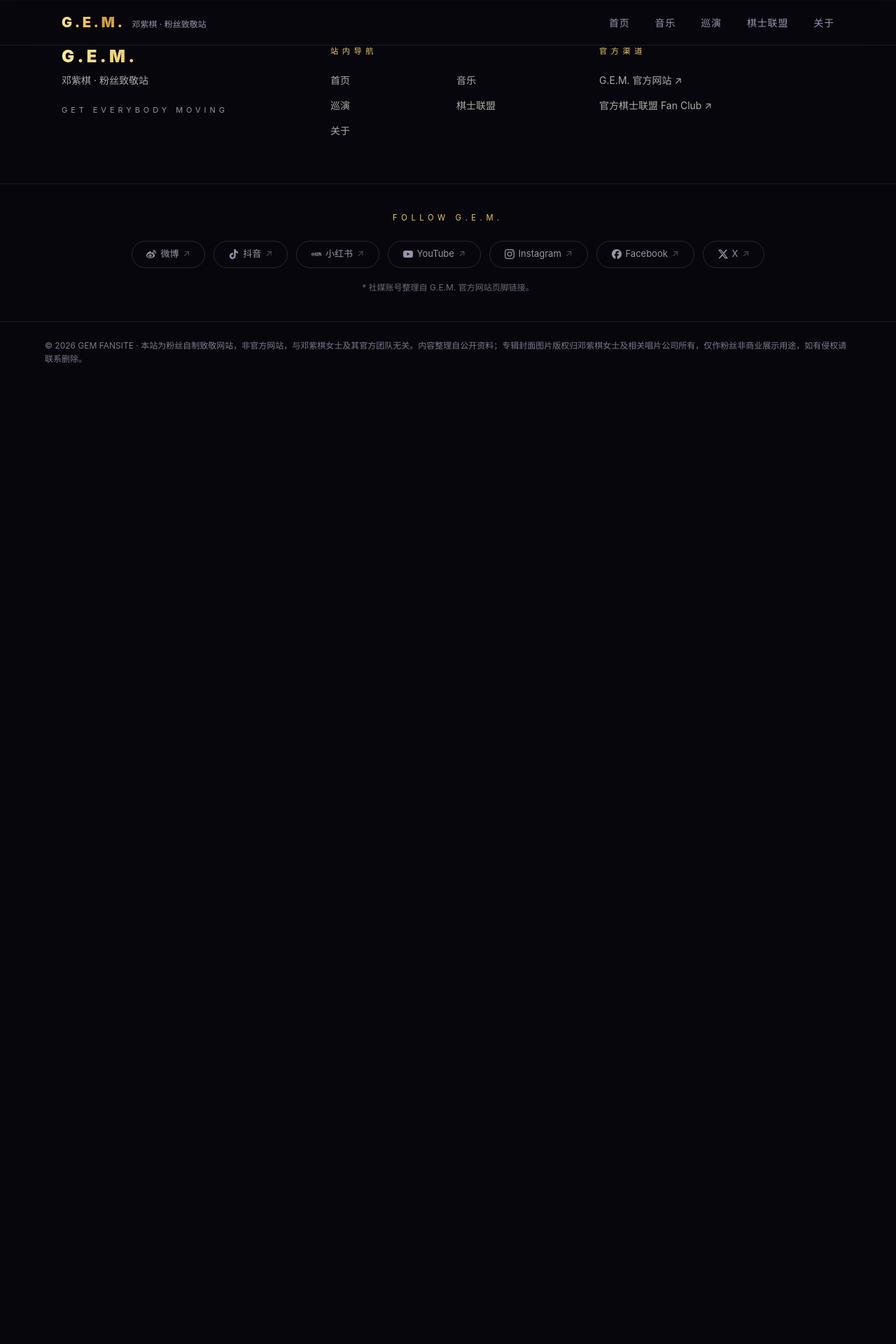
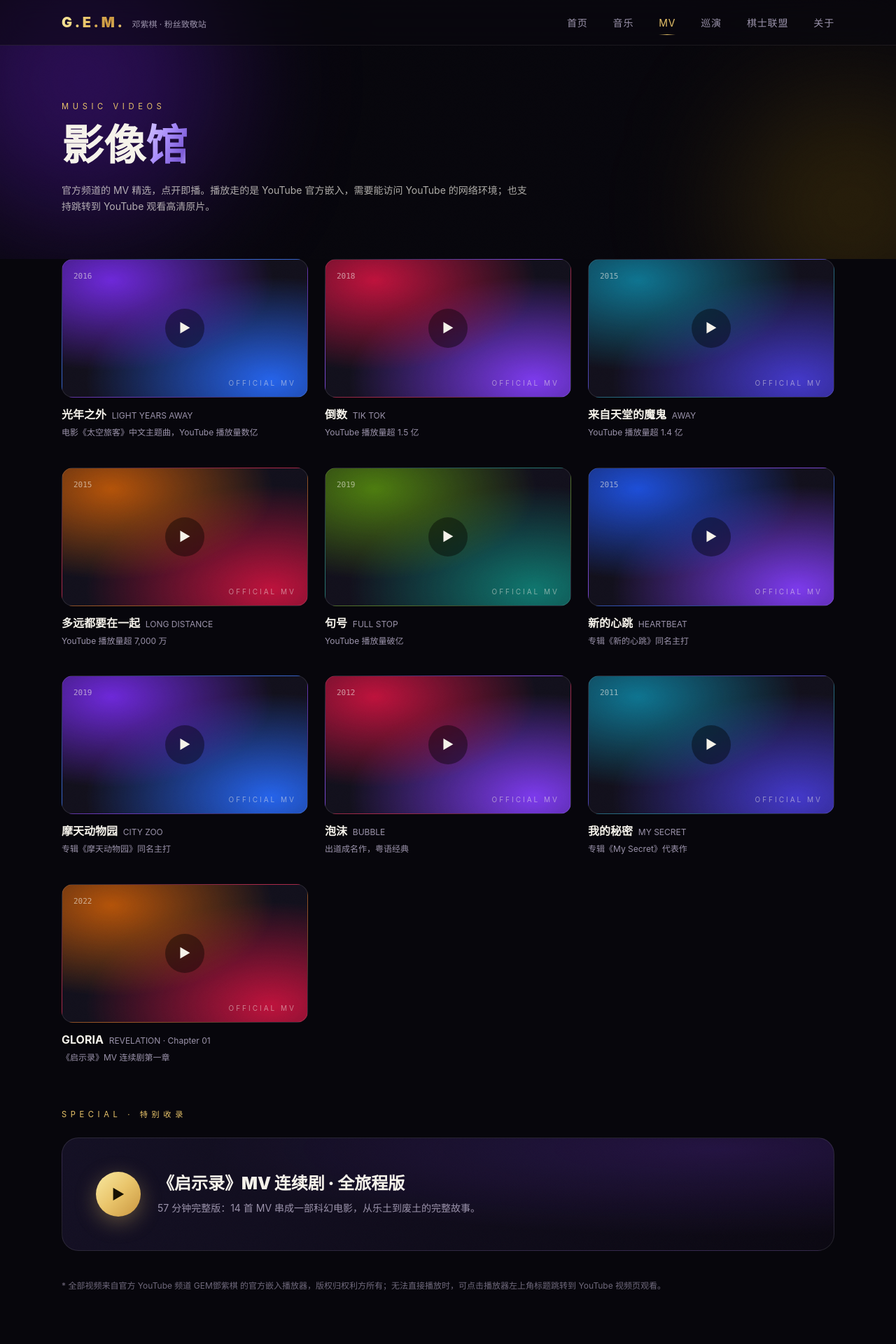
Before and after one commit to xxxxxxx-bot/gem-fansite, a Vue app: page /mv in a window 1280 px wide. Shown: the top 1920 px of the page at 70% size. Before the commit the page ends 800 px from the top, so only its background shows below. Built offline with nearby package versions, Linux system fonts and the light colour scheme.

Commit message:
新增 /mv 影像馆：10 首官方 MV + 启示录 57 分钟特别收录，官方 YouTube 嵌入播放

```diff
--- a/src/components/FooterBar.vue
+++ b/src/components/FooterBar.vue
@@ -6,6 +6,7 @@
 const links = [
   { to: '/', label: '首页' },
   { to: '/music', label: '音乐' },
+  { to: '/mv', label: 'MV' },
   { to: '/tour', label: '巡演' },
   { to: '/fanclub', label: '棋士联盟' },
   { to: '/about', label: '关于' },
--- a/src/components/NavBar.vue
+++ b/src/components/NavBar.vue
@@ -5,6 +5,7 @@
 const links = [
   { to: '/', label: '首页' },
   { to: '/music', label: '音乐' },
+  { to: '/mv', label: 'MV' },
   { to: '/tour', label: '巡演' },
   { to: '/fanclub', label: '棋士联盟' },
   { to: '/about', label: '关于' },
--- /dev/null
+++ b/src/data/mvs.js
@@ -0,0 +1,20 @@
+// MV 全部来自官方 YouTube 频道 GEM鄧紫棋（UCsLWG2t7n9LFsvH0wR2rtpw），站内以官方嵌入播放
+export const mvs = [
+  { title: '光年之外', en: 'LIGHT YEARS AWAY', year: '2016', videoId: 'T4SimnaiktU', note: '电影《太空旅客》中文主题曲，YouTube 播放量数亿' },
+  { title: '倒数', en: 'TIK TOK', year: '2018', videoId: 'ma7r2HGqwXs', note: 'YouTube 播放量超 1.5 亿' },
+  { title: '来自天堂的魔鬼', en: 'AWAY', year: '2015', videoId: 'FWtbGkpdoP4', note: 'YouTube 播放量超 1.4 亿' },
+  { title: '多远都要在一起', en: 'LONG DISTANCE', year: '2015', videoId: 'D9ksLn6hZ7Q', note: 'YouTube 播放量超 7,000 万' },
+  { title: '句号', en: 'FULL STOP', year: '2019', videoId: '7XlqcS6B7WA', note: 'YouTube 播放量破亿' },
+  { title: '新的心跳', en: 'HEARTBEAT', year: '2015', videoId: 'vDR-e3W6ARc', note: '专辑《新的心跳》同名主打' },
+  { title: '摩天动物园', en: 'CITY ZOO', year: '2019', videoId: 'A6gIat5xLWI', note: '专辑《摩天动物园》同名主打' },
+  { title: '泡沫', en: 'BUBBLE', year: '2012', videoId: 'mGeiABBB5f8', note: '出道成名作，粤语经典' },
+  { title: '我的秘密', en: 'MY SECRET', year: '2011', videoId: '8XcmT8-ZByA', note: '专辑《My Secret》代表作' },
+  { title: 'GLORIA', en: 'REVELATION · Chapter 01', year: '2022', videoId: 'stGUpMav1sc', note: '《启示录》MV 连续剧第一章' },
+]
+
+// 特别收录：启示录 MV 连续剧完整版
+export const mvSpecial = {
+  title: '《启示录》MV 连续剧 · 全旅程版',
+  videoId: '_zsp380jhAs',
+  note: '57 分钟完整版：14 首 MV 串成一部科幻电影，从乐土到废土的完整故事。',
+}
--- /dev/null
+++ b/src/pages/MvPage.vue
@@ -0,0 +1,154 @@
+<script setup>
+import { onBeforeUnmount, onMounted, ref } from 'vue'
+import { mvs, mvSpecial } from '../data/mvs.js'
+
+const palettes = [
+  ['#6d28d9', '#2563eb'],
+  ['#be123c', '#7c3aed'],
+  ['#0e7490', '#4338ca'],
+  ['#b45309', '#be123c'],
+  ['#4d7c0f', '#0f766e'],
+  ['#1d4ed8', '#7c3aed'],
+]
+
+const current = ref(null)
+
+function open(mv) {
+  current.value = mv
+}
+
+function close() {
+  current.value = null
+}
+
+function bgStyle(i) {
+  const [c1, c2] = palettes[i % palettes.length]
+  return {
+    background: `radial-gradient(120% 120% at 20% 15%, ${c1} 0%, transparent 55%), radial-gradient(130% 130% at 85% 88%, ${c2} 0%, transparent 58%), #12101c`,
+  }
+}
+
+function onKeydown(e) {
+  if (e.key === 'Escape') close()
+}
+
+onMounted(() => document.addEventListener('keydown', onKeydown))
+onBeforeUnmount(() => document.removeEventListener('keydown', onKeydown))
+</script>
+
+<template>
+  <section class="relative overflow-hidden pb-16 pt-36">
+    <div class="orb left-[-8%] top-[-12%] h-96 w-96 bg-violet-600/30"></div>
+    <div class="orb right-[-6%] bottom-[-30%] h-80 w-80 bg-amber-400/15" style="animation-delay: -5s"></div>
+    <div class="noise absolute inset-0"></div>
+    <div class="relative mx-auto max-w-6xl px-6">
+      <p v-reveal class="section-label">Music Videos</p>
+      <h1 v-reveal="100" class="mt-4 text-4xl font-black md:text-6xl">
+        影像<span class="text-gradient-lilac">馆</span>
+      </h1>
+      <p v-reveal="200" class="mt-6 max-w-2xl text-sm leading-relaxed text-cream/70">
+        官方频道的 MV 精选，点开即播。播放走的是 YouTube 官方嵌入，需要能访问 YouTube
+        的网络环境；也支持跳转到 YouTube 观看高清原片。
+      </p>
+    </div>
+  </section>
+
+  <section class="mx-auto max-w-6xl px-6 pb-24">
+    <div class="grid gap-x-6 gap-y-10 sm:grid-cols-2 lg:grid-cols-3">
+      <button v-for="(m, i) in mvs" :key="m.videoId" v-reveal="(i % 3) * 80" class="group text-left" @click="open(m)">
+        <div
+          class="relative aspect-video overflow-hidden rounded-2xl border border-white/10 transition duration-500 group-hover:-translate-y-1.5 group-hover:border-gold/40"
+          :style="bgStyle(i)"
+        >
+          <div class="noise absolute inset-0"></div>
+          <span class="absolute left-4 top-4 font-mono text-[11px] tabular-nums text-cream/60">{{ m.year }}</span>
+          <span
+            class="absolute left-1/2 top-1/2 flex h-14 w-14 -translate-x-1/2 -translate-y-1/2 items-center justify-center rounded-full bg-black/40 text-lg text-cream backdrop-blur transition group-hover:scale-110 group-hover:bg-gold group-hover:text-ink"
+          >
+            ▶
+          </span>
+          <span class="absolute bottom-3 right-4 text-[10px] tracking-[0.3em] text-cream/50">OFFICIAL MV</span>
+        </div>
+        <p class="mt-3 font-bold transition group-hover:text-gold">
+          {{ m.title }} <span class="ml-1 text-xs font-normal text-muted">{{ m.en }}</span>
+        </p>
+        <p class="mt-1 text-xs leading-relaxed text-muted">{{ m.note }}</p>
+      </button>
+    </div>
+
+    <!-- 特别收录 -->
+    <div v-reveal class="mt-16">
+      <p class="section-label">Special · 特别收录</p>
+      <button
+        class="group relative mt-6 block w-full overflow-hidden rounded-3xl border border-white/10 text-left"
+        style="
+          background:
+            radial-gradient(120% 140% at 85% 10%, #7c3aed33 0%, transparent 55%),
+            linear-gradient(120deg, #141024, #0b0812);
+        "
+        @click="open(mvSpecial)"
+      >
+        <div class="noise absolute inset-0"></div>
+        <div class="relative flex items-center gap-6 p-8 md:p-12">
+          <span
+            class="flex h-16 w-16 shrink-0 items-center justify-center rounded-full bg-gradient-to-br from-[#f8e9a0] via-[#e9c46a] to-[#c9963f] text-xl text-[#171102] shadow-[0_8px_30px_rgba(233,196,106,0.35)] transition group-hover:scale-110"
+          >
+            ▶
+          </span>
+          <div>
+            <h3 class="text-xl font-black md:text-2xl">{{ mvSpecial.title }}</h3>
+            <p class="mt-2 max-w-2xl text-sm leading-relaxed text-muted">{{ mvSpecial.note }}</p>
+          </div>
+        </div>
+      </button>
+    </div>
+
+    <p class="mt-10 text-xs leading-relaxed text-muted/70">
+      * 全部视频来自官方 YouTube 频道 GEM鄧紫棋 的官方嵌入播放器，版权归权利方所有；无法直接播放时，可点击播放器左上角标题跳转到 YouTube 视频页观看。
+    </p>
+  </section>
+
+  <Teleport to="body">
+    <div
+      v-if="current"
+      class="fixed inset-0 z-50 flex items-center justify-center bg-black/85 p-4 backdrop-blur-sm"
+      @click.self="close"
+    >
+      <div class="w-full max-w-3xl" role="dialog" aria-modal="true" aria-label="MV 播放">
+        <div class="aspect-video overflow-hidden rounded-2xl border border-white/10 bg-black">
+          <iframe
+            :src="`https://www.youtube-nocookie.com/embed/${current.videoId}?autoplay=1&rel=0`"
+            class="h-full w-full"
+            allow="autoplay; encrypted-media; fullscreen"
+            allowfullscreen
+            :title="`${current.title} 官方 MV`"
+          ></iframe>
+        </div>
+        <div class="mt-4 flex items-start justify-between gap-4">
+          <div class="min-w-0">
+            <h3 class="truncate text-lg font-black">
+              {{ current.title }} <span class="ml-1 text-sm font-normal text-muted">{{ current.en }}</span>
+            </h3>
+            <p class="mt-1 text-xs text-muted">{{ current.note }}</p>
+          </div>
+          <div class="flex shrink-0 items-center gap-2">
+            <a
+              :href="`https://www.youtube.com/watch?v=${current.videoId}`"
+              target="_blank"
+              rel="noopener noreferrer"
+              class="rounded-full border border-white/15 px-3 py-1.5 text-xs text-cream/80 transition hover:border-gold hover:text-gold"
+              >YouTube ↗</a
+            >
+            <button
+              class="rounded-full border border-white/15 px-3 py-1.5 text-xs text-muted transition hover:border-gold hover:text-gold"
+              aria-label="关闭"
+              @click="close"
+            >
+              ✕
+            </button>
+          </div>
+        </div>
+      </div>
+    </div>
+  </Teleport>
+</template>
--- a/src/router.js
+++ b/src/router.js
@@ -6,6 +6,7 @@
   routes: [
     { path: '/', name: 'home', component: HomePage },
     { path: '/music', name: 'music', component: () => import('./pages/MusicPage.vue') },
+    { path: '/mv', name: 'mv', component: () => import('./pages/MvPage.vue') },
     { path: '/tour', name: 'tour', component: () => import('./pages/TourPage.vue') },
     { path: '/fanclub', name: 'fanclub', component: () => import('./pages/FanClubPage.vue') },
     { path: '/about', name: 'about', component: () => import('./pages/AboutPage.vue') },
```
